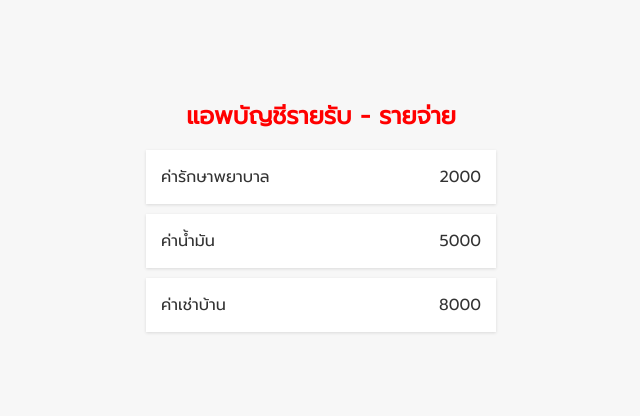
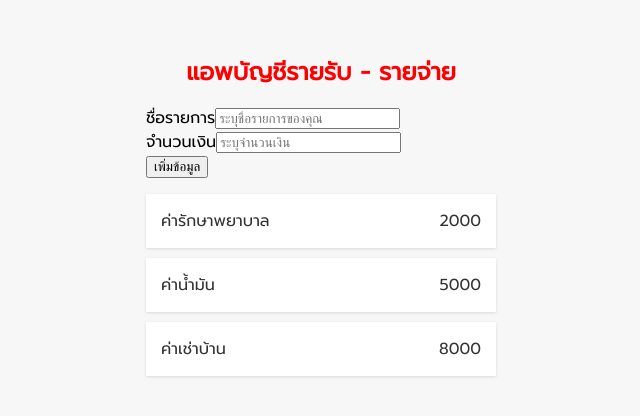
Before and after one commit to sarawuthjdp/demo-react, a React (Create React App) app: page / in a window 1280 px wide. Shown: the part 180-596 px from the top of the page, without its empty margins (319-959 px from the left). Built offline with nearby package versions, Linux system fonts and the light colour scheme.

Commit message:
form component

```diff
--- a/src/App.js
+++ b/src/App.js
@@ -1,10 +1,12 @@
 import Transaction from "./Component/Transaction";
+import FormComponent from "./Component/FormComponent";
 import './App.css'
 function App() {
   const design = { color: "red", textAlign: "center", fontSize: "1.5rem" };
   return (
     <div className='container'>
       <h1 style={design}>แอพบัญชีรายรับ - รายจ่าย</h1>
+      <FormComponent></FormComponent>
       <Transaction></Transaction>
     </div>
   );
--- /dev/null
+++ b/src/Component/FormComponent.js
@@ -0,0 +1,21 @@
+const FormComponent = ()=>{
+    return (
+        <div>
+            <form>
+                <div className="form-control">
+                    <lable>ชื่อรายการ</lable>
+                    <input type="text" placeholder="ระบุชื่อรายการของคุณ" />
+                </div>
+                <div className="form-control">
+                    <lable>จำนวนเงิน</lable>
+                    <input type="number" placeholder="ระบุจำนวนเงิน" />
+                </div>
+                <div className="form-control">
+                    <button type="submit">เพิ่มข้อมูล</button>
+                </div>
+            </form>
+        </div>
+    )
+}
+
+export default FormComponent;
```
